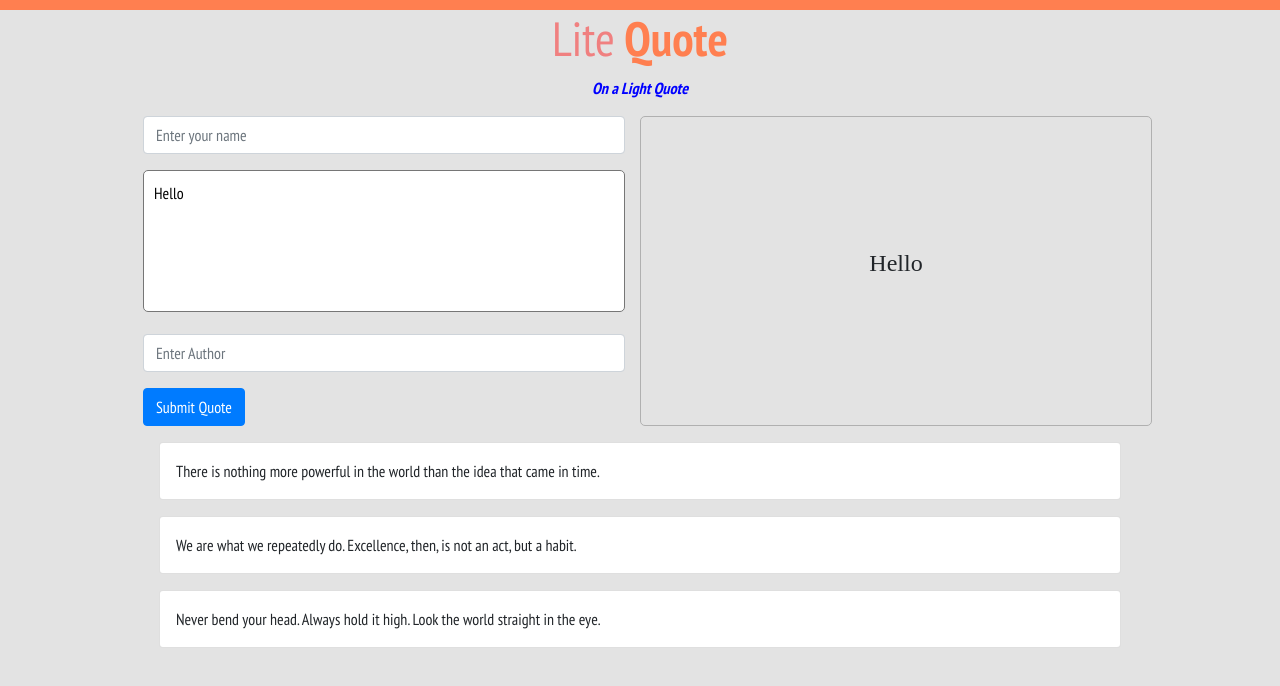
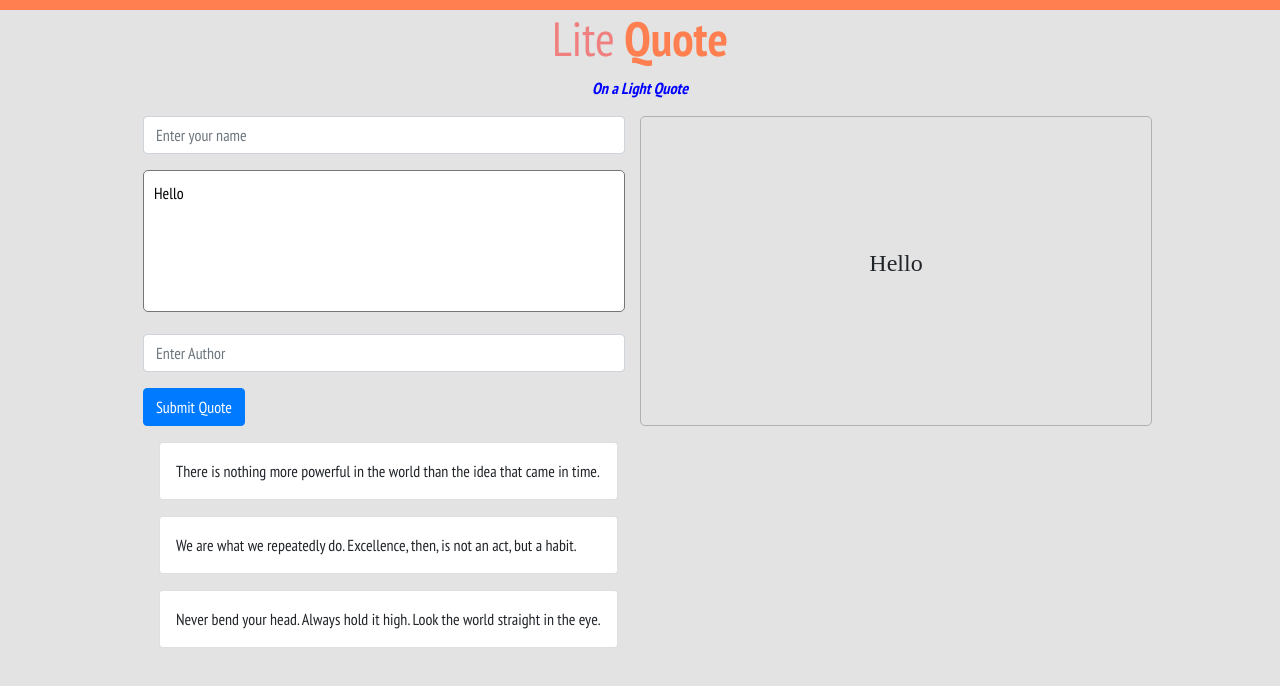
Before and after one commit to Mantongash/quotes, an Angular app: page / in a window 1280 px wide. Shown: the top 686 px of the page. Built offline with nearby package versions, Linux system fonts and the light colour scheme; a web font is replaced by a local one.

Commit message:
Adds flex styles to the ul

```diff
--- a/src/app/components/quotes/quotes.component.html
+++ b/src/app/components/quotes/quotes.component.html
@@ -1,3 +1,3 @@
-<ul>
+<ul class="d-flex flex-row flex-wrap">
   <app-quote></app-quote>
 </ul>
```
